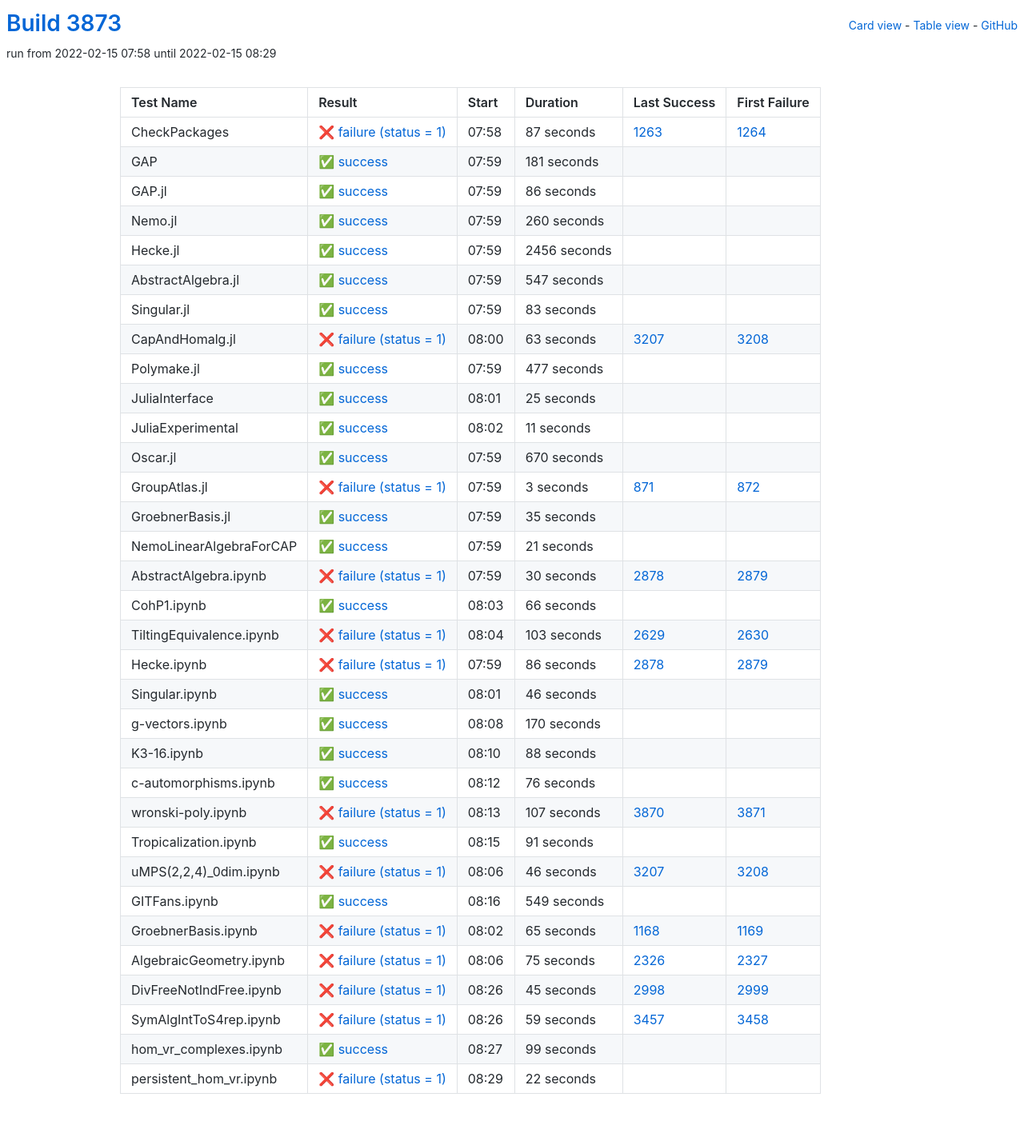
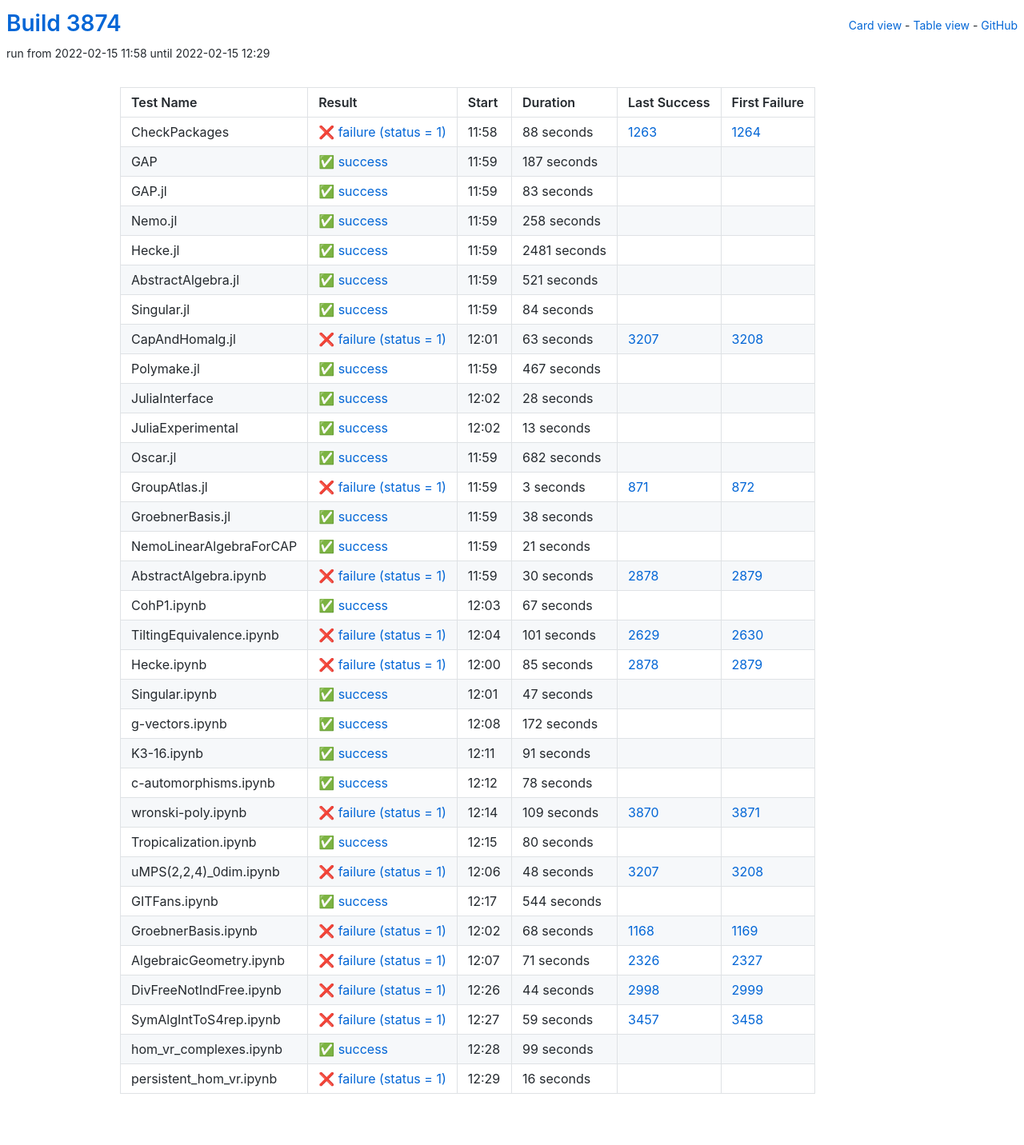
Before and after one commit to oscar-system/oscar-ci-status-stable, a Jekyll site: the page built from table.html, in a window 1280 px wide. Shown: the whole page at 80% size. Built offline with Jekyll 4.4.1, drawn with Linux system fonts in a browser that asks for light colours.

Commit message:
Build #3874

```diff
--- a/_data/ci.yml
+++ b/_data/ci.yml
@@ -1,6 +1,6 @@
 ---
-build: 3873
-build_url: https://oscarci.mathematik.uni-kl.de/job/oscar-stable/3873/
+build: 3874
+build_url: https://oscarci.mathematik.uni-kl.de/job/oscar-stable/3874/
 job: oscar-stable
 organization: oscar-system
 repo: oscar-ci-status-stable
@@ -8,80 +8,32 @@ repourl: https://github.com/oscar-system/oscar-ci-status-stable
 tests:
 - name: CheckPackages
   id: checkpackages
-  log: https://oscarci.mathematik.uni-kl.de/job/oscar-stable/3873/artifact/logs/build-3873/CheckPackages.log
-  start: 2022-02-15 07:58
+  log: https://oscarci.mathematik.uni-kl.de/job/oscar-stable/3874/artifact/logs/build-3874/CheckPackages.log
+  start: 2022-02-15 11:58
   success: false
   exitcode: 1
   status: failure
-  duration: 87
+  duration: 88
   last_success: 1263
   last_success_url: https://oscarci.mathematik.uni-kl.de/job/oscar-stable/1263/
   first_failure: 1264
   first_failure_url: https://oscarci.mathematik.uni-kl.de/job/oscar-stable/1264/
 - name: GAP
   id: gap
-  log: https://oscarci.mathematik.uni-kl.de/job/oscar-stable/3873/artifact/logs/build-3873/GAP.log
-  start: 2022-02-15 07:59
+  log: https://oscarci.mathematik.uni-kl.de/job/oscar-stable/3874/artifact/logs/build-3874/GAP.log
+  start: 2022-02-15 11:59
   success: true
   exitcode: 0
   status: success
-  duration: 181
+  duration: 187
   last_success: false
   last_success_url:
   first_failure: false
   first_failure_url:
 - name: GAP.jl
   id: gap-jl
-  log: https://oscarci.mathematik.uni-kl.de/job/oscar-stable/3873/artifact/logs/build-3873/GAP.jl.log
-  start: 2022-02-15 07:59
-  success: true
-  exitcode: 0
-  status: success
-  duration: 86
-  last_success: false
-  last_success_url:
-  first_failure: false
-  first_failure_url:
-- name: Nemo.jl
-  id: nemo-jl
-  log: https://oscarci.mathematik.uni-kl.de/job/oscar-stable/3873/artifact/logs/build-3873/Nemo.jl.log
-  start: 2022-02-15 07:59
-  success: true
-  exitcode: 0
-  status: success
-  duration: 260
-  last_success: false
-  last_success_url:
-  first_failure: false
-  first_failure_url:
-- name: Hecke.jl
-  id: hecke-jl
-  log: https://oscarci.mathematik.uni-kl.de/job/oscar-stable/3873/artifact/logs/build-3873/Hecke.jl.log
-  start: 2022-02-15 07:59
-  success: true
-  exitcode: 0
-  status: success
-  duration: 2456
-  last_success: false
-  last_success_url:
-  first_failure: false
-  first_failure_url:
-- name: AbstractAlgebra.jl
-  id: abstractalgebra-jl
-  log: https://oscarci.mathematik.uni-kl.de/job/oscar-stable/3873/artifact/logs/build-3873/AbstractAlgebra.jl.log
-  start: 2022-02-15 07:59
-  success: true
-  exitcode: 0
-  status: success
-  duration: 547
-  last_success: false
-  last_success_url:
-  first_failure: false
-  first_failure_url:
-- name: Singular.jl
-  id: singular-jl
-  log: https://oscarci.mathematik.uni-kl.de/job/oscar-stable/3873/artifact/logs/build-3873/Singular.jl.log
-  start: 2022-02-15 07:59
+  log: https://oscarci.mathematik.uni-kl.de/job/oscar-stable/3874/artifact/logs/build-3874/GAP.jl.log
+  start: 2022-02-15 11:59
   success: true
   exitcode: 0
   status: success
@@ -90,10 +42,58 @@ tests:
   last_success_url:
   first_failure: false
   first_failure_url:
+- name: Nemo.jl
+  id: nemo-jl
+  log: https://oscarci.mathematik.uni-kl.de/job/oscar-stable/3874/artifact/logs/build-3874/Nemo.jl.log
+  start: 2022-02-15 11:59
+  success: true
+  exitcode: 0
+  status: success
+  duration: 258
+  last_success: false
+  last_success_url:
+  first_failure: false
+  first_failure_url:
+- name: Hecke.jl
+  id: hecke-jl
+  log: https://oscarci.mathematik.uni-kl.de/job/oscar-stable/3874/artifact/logs/build-3874/Hecke.jl.log
+  start: 2022-02-15 11:59
+  success: true
+  exitcode: 0
+  status: success
+  duration: 2481
+  last_success: false
+  last_success_url:
+  first_failure: false
+  first_failure_url:
+- name: AbstractAlgebra.jl
+  id: abstractalgebra-jl
+  log: https://oscarci.mathematik.uni-kl.de/job/oscar-stable/3874/artifact/logs/build-3874/AbstractAlgebra.jl.log
+  start: 2022-02-15 11:59
+  success: true
+  exitcode: 0
+  status: success
+  duration: 521
+  last_success: false
+  last_success_url:
+  first_failure: false
+  first_failure_url:
+- name: Singular.jl
+  id: singular-jl
+  log: https://oscarci.mathematik.uni-kl.de/job/oscar-stable/3874/artifact/logs/build-3874/Singular.jl.log
+  start: 2022-02-15 11:59
+  success: true
+  exitcode: 0
+  status: success
+  duration: 84
+  last_success: false
+  last_success_url:
+  first_failure: false
+  first_failure_url:
 - name: CapAndHomalg.jl
   id: capandhomalg-jl
-  log: https://oscarci.mathematik.uni-kl.de/job/oscar-stable/3873/artifact/logs/build-3873/CapAndHomalg.jl.log
-  start: 2022-02-15 08:00
+  log: https://oscarci.mathematik.uni-kl.de/job/oscar-stable/3874/artifact/logs/build-3874/CapAndHomalg.jl.log
+  start: 2022-02-15 12:01
   success: false
   exitcode: 1
   status: failure
@@ -104,56 +104,56 @@ tests:
   first_failure_url: https://oscarci.mathematik.uni-kl.de/job/oscar-stable/3208/
 - name: Polymake.jl
   id: polymake-jl
-  log: https://oscarci.mathematik.uni-kl.de/job/oscar-stable/3873/artifact/logs/build-3873/Polymake.jl.log
-  start: 2022-02-15 07:59
+  log: https://oscarci.mathematik.uni-kl.de/job/oscar-stable/3874/artifact/logs/build-3874/Polymake.jl.log
+  start: 2022-02-15 11:59
   success: true
   exitcode: 0
   status: success
-  duration: 477
+  duration: 467
   last_success: false
   last_success_url:
   first_failure: false
   first_failure_url:
 - name: JuliaInterface
   id: juliainterface
-  log: https://oscarci.mathematik.uni-kl.de/job/oscar-stable/3873/artifact/logs/build-3873/JuliaInterface.log
-  start: 2022-02-15 08:01
+  log: https://oscarci.mathematik.uni-kl.de/job/oscar-stable/3874/artifact/logs/build-3874/JuliaInterface.log
+  start: 2022-02-15 12:02
   success: true
   exitcode: 0
   status: success
-  duration: 25
+  duration: 28
   last_success: false
   last_success_url:
   first_failure: false
   first_failure_url:
 - name: JuliaExperimental
   id: juliaexperimental
-  log: https://oscarci.mathematik.uni-kl.de/job/oscar-stable/3873/artifact/logs/build-3873/JuliaExperimental.log
-  start: 2022-02-15 08:02
+  log: https://oscarci.mathematik.uni-kl.de/job/oscar-stable/3874/artifact/logs/build-3874/JuliaExperimental.log
+  start: 2022-02-15 12:02
   success: true
   exitcode: 0
   status: success
-  duration: 11
+  duration: 13
   last_success: false
   last_success_url:
   first_failure: false
   first_failure_url:
 - name: Oscar.jl
   id: oscar-jl
-  log: https://oscarci.mathematik.uni-kl.de/job/oscar-stable/3873/artifact/logs/build-3873/Oscar.jl.log
-  start: 2022-02-15 07:59
+  log: https://oscarci.mathematik.uni-kl.de/job/oscar-stable/3874/artifact/logs/build-3874/Oscar.jl.log
+  start: 2022-02-15 11:59
   success: true
   exitcode: 0
   status: success
-  duration: 670
+  duration: 682
   last_success: false
   last_success_url:
   first_failure: false
   first_failure_url:
 - name: GroupAtlas.jl
   id: groupatlas-jl
-  log: https://oscarci.mathematik.uni-kl.de/job/oscar-stable/3873/artifact/logs/build-3873/GroupAtlas.jl.log
-  start: 2022-02-15 07:59
+  log: https://oscarci.mathematik.uni-kl.de/job/oscar-stable/3874/artifact/logs/build-3874/GroupAtlas.jl.log
+  start: 2022-02-15 11:59
   success: false
   exitcode: 1
   status: failure
@@ -164,20 +164,20 @@ tests:
   first_failure_url: https://oscarci.mathematik.uni-kl.de/job/oscar-stable/872/
 - name: GroebnerBasis.jl
   id: groebnerbasis-jl
-  log: https://oscarci.mathematik.uni-kl.de/job/oscar-stable/3873/artifact/logs/build-3873/GroebnerBasis.jl.log
-  start: 2022-02-15 07:59
+  log: https://oscarci.mathematik.uni-kl.de/job/oscar-stable/3874/artifact/logs/build-3874/GroebnerBasis.jl.log
+  start: 2022-02-15 11:59
   success: true
   exitcode: 0
   status: success
-  duration: 35
+  duration: 38
   last_success: false
   last_success_url:
   first_failure: false
   first_failure_url:
 - name: NemoLinearAlgebraForCAP
   id: nemolinearalgebraforcap
-  log: https://oscarci.mathematik.uni-kl.de/job/oscar-stable/3873/artifact/logs/build-3873/NemoLinearAlgebraForCAP.log
-  start: 2022-02-15 07:59
+  log: https://oscarci.mathematik.uni-kl.de/job/oscar-stable/3874/artifact/logs/build-3874/NemoLinearAlgebraForCAP.log
+  start: 2022-02-15 11:59
   success: true
   exitcode: 0
   status: success
@@ -188,8 +188,8 @@ tests:
   first_failure_url:
 - name: AbstractAlgebra.ipynb
   id: abstractalgebra-ipynb
-  log: https://oscarci.mathematik.uni-kl.de/job/oscar-stable/3873/artifact/logs/build-3873/AbstractAlgebra.ipynb.log
-  start: 2022-02-15 07:59
+  log: https://oscarci.mathematik.uni-kl.de/job/oscar-stable/3874/artifact/logs/build-3874/AbstractAlgebra.ipynb.log
+  start: 2022-02-15 11:59
   success: false
   exitcode: 1
   status: failure
@@ -200,104 +200,68 @@ tests:
   first_failure_url: https://oscarci.mathematik.uni-kl.de/job/oscar-stable/2879/
 - name: CohP1.ipynb
   id: cohp1-ipynb
-  log: https://oscarci.mathematik.uni-kl.de/job/oscar-stable/3873/artifact/logs/build-3873/CohP1.ipynb.log
-  start: 2022-02-15 08:03
+  log: https://oscarci.mathematik.uni-kl.de/job/oscar-stable/3874/artifact/logs/build-3874/CohP1.ipynb.log
+  start: 2022-02-15 12:03
   success: true
   exitcode: 0
   status: success
-  duration: 66
+  duration: 67
   last_success: false
   last_success_url:
   first_failure: false
   first_failure_url:
 - name: TiltingEquivalence.ipynb
   id: tiltingequivalence-ipynb
-  log: https://oscarci.mathematik.uni-kl.de/job/oscar-stable/3873/artifact/logs/build-3873/TiltingEquivalence.ipynb.log
-  start: 2022-02-15 08:04
+  log: https://oscarci.mathematik.uni-kl.de/job/oscar-stable/3874/artifact/logs/build-3874/TiltingEquivalence.ipynb.log
+  start: 2022-02-15 12:04
   success: false
   exitcode: 1
   status: failure
-  duration: 103
+  duration: 101
   last_success: 2629
   last_success_url: https://oscarci.mathematik.uni-kl.de/job/oscar-stable/2629/
   first_failure: 2630
   first_failure_url: https://oscarci.mathematik.uni-kl.de/job/oscar-stable/2630/
 - name: Hecke.ipynb
   id: hecke-ipynb
-  log: https://oscarci.mathematik.uni-kl.de/job/oscar-stable/3873/artifact/logs/build-3873/Hecke.ipynb.log
-  start: 2022-02-15 07:59
+  log: https://oscarci.mathematik.uni-kl.de/job/oscar-stable/3874/artifact/logs/build-3874/Hecke.ipynb.log
+  start: 2022-02-15 12:00
   success: false
   exitcode: 1
   status: failure
-  duration: 86
+  duration: 85
   last_success: 2878
   last_success_url: https://oscarci.mathematik.uni-kl.de/job/oscar-stable/2878/
   first_failure: 2879
   first_failure_url: https://oscarci.mathematik.uni-kl.de/job/oscar-stable/2879/
 - name: Singular.ipynb
   id: singular-ipynb
-  log: https://oscarci.mathematik.uni-kl.de/job/oscar-stable/3873/artifact/logs/build-3873/Singular.ipynb.log
-  start: 2022-02-15 08:01
+  log: https://oscarci.mathematik.uni-kl.de/job/oscar-stable/3874/artifact/logs/build-3874/Singular.ipynb.log
+  start: 2022-02-15 12:01
   success: true
   exitcode: 0
   status: success
-  duration: 46
+  duration: 47
   last_success: false
   last_success_url:
   first_failure: false
   first_failure_url:
 - name: g-vectors.ipynb
   id: g-vectors-ipynb
-  log: https://oscarci.mathematik.uni-kl.de/job/oscar-stable/3873/artifact/logs/build-3873/g-vectors.ipynb.log
-  start: 2022-02-15 08:08
+  log: https://oscarci.mathematik.uni-kl.de/job/oscar-stable/3874/artifact/logs/build-3874/g-vectors.ipynb.log
+  start: 2022-02-15 12:08
   success: true
   exitcode: 0
   status: success
-  duration: 170
+  duration: 172
   last_success: false
   last_success_url:
   first_failure: false
   first_failure_url:
 - name: K3-16.ipynb
   id: k3-16-ipynb
-  log: https://oscarci.mathematik.uni-kl.de/job/oscar-stable/3873/artifact/logs/build-3873/K3-16.ipynb.log
-  start: 2022-02-15 08:10
-  success: true
-  exitcode: 0
-  status: success
-  duration: 88
-  last_success: false
-  last_success_url:
-  first_failure: false
-  first_failure_url:
-- name: c-automorphisms.ipynb
-  id: c-automorphisms-ipynb
-  log: https://oscarci.mathematik.uni-kl.de/job/oscar-stable/3873/artifact/logs/build-3873/c-automorphisms.ipynb.log
-  start: 2022-02-15 08:12
-  success: true
-  exitcode: 0
-  status: success
-  duration: 76
-  last_success: false
-  last_success_url:
-  first_failure: false
-  first_failure_url:
-- name: wronski-poly.ipynb
-  id: wronski-poly-ipynb
-  log: https://oscarci.mathematik.uni-kl.de/job/oscar-stable/3873/artifact/logs/build-3873/wronski-poly.ipynb.log
-  start: 2022-02-15 08:13
-  success: false
-  exitcode: 1
-  status: failure
-  duration: 107
-  last_success: 3870
-  last_success_url: https://oscarci.mathematik.uni-kl.de/job/oscar-stable/3870/
-  first_failure: 3871
-  first_failure_url: https://oscarci.mathematik.uni-kl.de/job/oscar-stable/3871/
-- name: Tropicalization.ipynb
-  id: tropicalization-ipynb
-  log: https://oscarci.mathematik.uni-kl.de/job/oscar-stable/3873/artifact/logs/build-3873/Tropicalization.ipynb.log
-  start: 2022-02-15 08:15
+  log: https://oscarci.mathematik.uni-kl.de/job/oscar-stable/3874/artifact/logs/build-3874/K3-16.ipynb.log
+  start: 2022-02-15 12:11
   success: true
   exitcode: 0
   status: success
@@ -306,70 +270,106 @@ tests:
   last_success_url:
   first_failure: false
   first_failure_url:
-- name: uMPS(2,2,4)_0dim.ipynb
-  id: umps-2-2-4-0dim-ipynb
-  log: https://oscarci.mathematik.uni-kl.de/job/oscar-stable/3873/artifact/logs/build-3873/uMPS-2-2-4-_0dim.ipynb.log
-  start: 2022-02-15 08:06
+- name: c-automorphisms.ipynb
+  id: c-automorphisms-ipynb
+  log: https://oscarci.mathematik.uni-kl.de/job/oscar-stable/3874/artifact/logs/build-3874/c-automorphisms.ipynb.log
+  start: 2022-02-15 12:12
+  success: true
+  exitcode: 0
+  status: success
+  duration: 78
+  last_success: false
+  last_success_url:
+  first_failure: false
+  first_failure_url:
+- name: wronski-poly.ipynb
+  id: wronski-poly-ipynb
+  log: https://oscarci.mathematik.uni-kl.de/job/oscar-stable/3874/artifact/logs/build-3874/wronski-poly.ipynb.log
+  start: 2022-02-15 12:14
   success: false
   exitcode: 1
   status: failure
-  duration: 46
+  duration: 109
+  last_success: 3870
+  last_success_url: https://oscarci.mathematik.uni-kl.de/job/oscar-stable/3870/
+  first_failure: 3871
+  first_failure_url: https://oscarci.mathematik.uni-kl.de/job/oscar-stable/3871/
+- name: Tropicalization.ipynb
+  id: tropicalization-ipynb
+  log: https://oscarci.mathematik.uni-kl.de/job/oscar-stable/3874/artifact/logs/build-3874/Tropicalization.ipynb.log
+  start: 2022-02-15 12:15
+  success: true
+  exitcode: 0
+  status: success
+  duration: 80
+  last_success: false
+  last_success_url:
+  first_failure: false
+  first_failure_url:
+- name: uMPS(2,2,4)_0dim.ipynb
+  id: umps-2-2-4-0dim-ipynb
+  log: https://oscarci.mathematik.uni-kl.de/job/oscar-stable/3874/artifact/logs/build-3874/uMPS-2-2-4-_0dim.ipynb.log
+  start: 2022-02-15 12:06
+  success: false
+  exitcode: 1
+  status: failure
+  duration: 48
   last_success: 3207
   last_success_url: https://oscarci.mathematik.uni-kl.de/job/oscar-stable/3207/
   first_failure: 3208
   first_failure_url: https://oscarci.mathematik.uni-kl.de/job/oscar-stable/3208/
 - name: GITFans.ipynb
   id: gitfans-ipynb
-  log: https://oscarci.mathematik.uni-kl.de/job/oscar-stable/3873/artifact/logs/build-3873/GITFans.ipynb.log
-  start: 2022-02-15 08:16
+  log: https://oscarci.mathematik.uni-kl.de/job/oscar-stable/3874/artifact/logs/build-3874/GITFans.ipynb.log
+  start: 2022-02-15 12:17
   success: true
   exitcode: 0
   status: success
-  duration: 549
+  duration: 544
   last_success: false
   last_success_url:
   first_failure: false
   first_failure_url:
 - name: GroebnerBasis.ipynb
   id: groebnerbasis-ipynb
-  log: https://oscarci.mathematik.uni-kl.de/job/oscar-stable/3873/artifact/logs/build-3873/GroebnerBasis.ipynb.log
-  start: 2022-02-15 08:02
+  log: https://oscarci.mathematik.uni-kl.de/job/oscar-stable/3874/artifact/logs/build-3874/GroebnerBasis.ipynb.log
+  start: 2022-02-15 12:02
   success: false
   exitcode: 1
   status: failure
-  duration: 65
+  duration: 68
   last_success: 1168
   last_success_url: https://oscarci.mathematik.uni-kl.de/job/oscar-stable/1168/
   first_failure: 1169
   first_failure_url: https://oscarci.mathematik.uni-kl.de/job/oscar-stable/1169/
 - name: AlgebraicGeometry.ipynb
   id: algebraicgeometry-ipynb
-  log: https://oscarci.mathematik.uni-kl.de/job/oscar-stable/3873/artifact/logs/build-3873/AlgebraicGeometry.ipynb.log
-  start: 2022-02-15 08:06
+  log: https://oscarci.mathematik.uni-kl.de/job/oscar-stable/3874/artifact/logs/build-3874/AlgebraicGeometry.ipynb.log
+  start: 2022-02-15 12:07
   success: false
   exitcode: 1
   status: failure
-  duration: 75
+  duration: 71
   last_success: 2326
   last_success_url: https://oscarci.mathematik.uni-kl.de/job/oscar-stable/2326/
   first_failure: 2327
   first_failure_url: https://oscarci.mathematik.uni-kl.de/job/oscar-stable/2327/
 - name: DivFreeNotIndFree.ipynb
   id: divfreenotindfree-ipynb
-  log: https://oscarci.mathematik.uni-kl.de/job/oscar-stable/3873/artifact/logs/build-3873/DivFreeNotIndFree.ipynb.log
-  start: 2022-02-15 08:26
+  log: https://oscarci.mathematik.uni-kl.de/job/oscar-stable/3874/artifact/logs/build-3874/DivFreeNotIndFree.ipynb.log
+  start: 2022-02-15 12:26
   success: false
   exitcode: 1
   status: failure
-  duration: 45
+  duration: 44
   last_success: 2998
   last_success_url: https://oscarci.mathematik.uni-kl.de/job/oscar-stable/2998/
   first_failure: 2999
   first_failure_url: https://oscarci.mathematik.uni-kl.de/job/oscar-stable/2999/
 - name: SymAlgIntToS4rep.ipynb
   id: symalginttos4rep-ipynb
-  log: https://oscarci.mathematik.uni-kl.de/job/oscar-stable/3873/artifact/logs/build-3873/SymAlgIntToS4rep.ipynb.log
-  start: 2022-02-15 08:26
+  log: https://oscarci.mathematik.uni-kl.de/job/oscar-stable/3874/artifact/logs/build-3874/SymAlgIntToS4rep.ipynb.log
+  start: 2022-02-15 12:27
   success: false
   exitcode: 1
   status: failure
@@ -380,8 +380,8 @@ tests:
   first_failure_url: https://oscarci.mathematik.uni-kl.de/job/oscar-stable/3458/
 - name: hom_vr_complexes.ipynb
   id: hom-vr-complexes-ipynb
-  log: https://oscarci.mathematik.uni-kl.de/job/oscar-stable/3873/artifact/logs/build-3873/hom_vr_complexes.ipynb.log
-  start: 2022-02-15 08:27
+  log: https://oscarci.mathematik.uni-kl.de/job/oscar-stable/3874/artifact/logs/build-3874/hom_vr_complexes.ipynb.log
+  start: 2022-02-15 12:28
   success: true
   exitcode: 0
   status: success
@@ -392,12 +392,12 @@ tests:
   first_failure_url:
 - name: persistent_hom_vr.ipynb
   id: persistent-hom-vr-ipynb
-  log: https://oscarci.mathematik.uni-kl.de/job/oscar-stable/3873/artifact/logs/build-3873/persistent_hom_vr.ipynb.log
-  start: 2022-02-15 08:29
+  log: https://oscarci.mathematik.uni-kl.de/job/oscar-stable/3874/artifact/logs/build-3874/persistent_hom_vr.ipynb.log
+  start: 2022-02-15 12:29
   success: false
   exitcode: 1
   status: failure
-  duration: 22
+  duration: 16
   last_success: false
   last_success_url:
   first_failure: false
```
Also changed, not shown: README.md.
